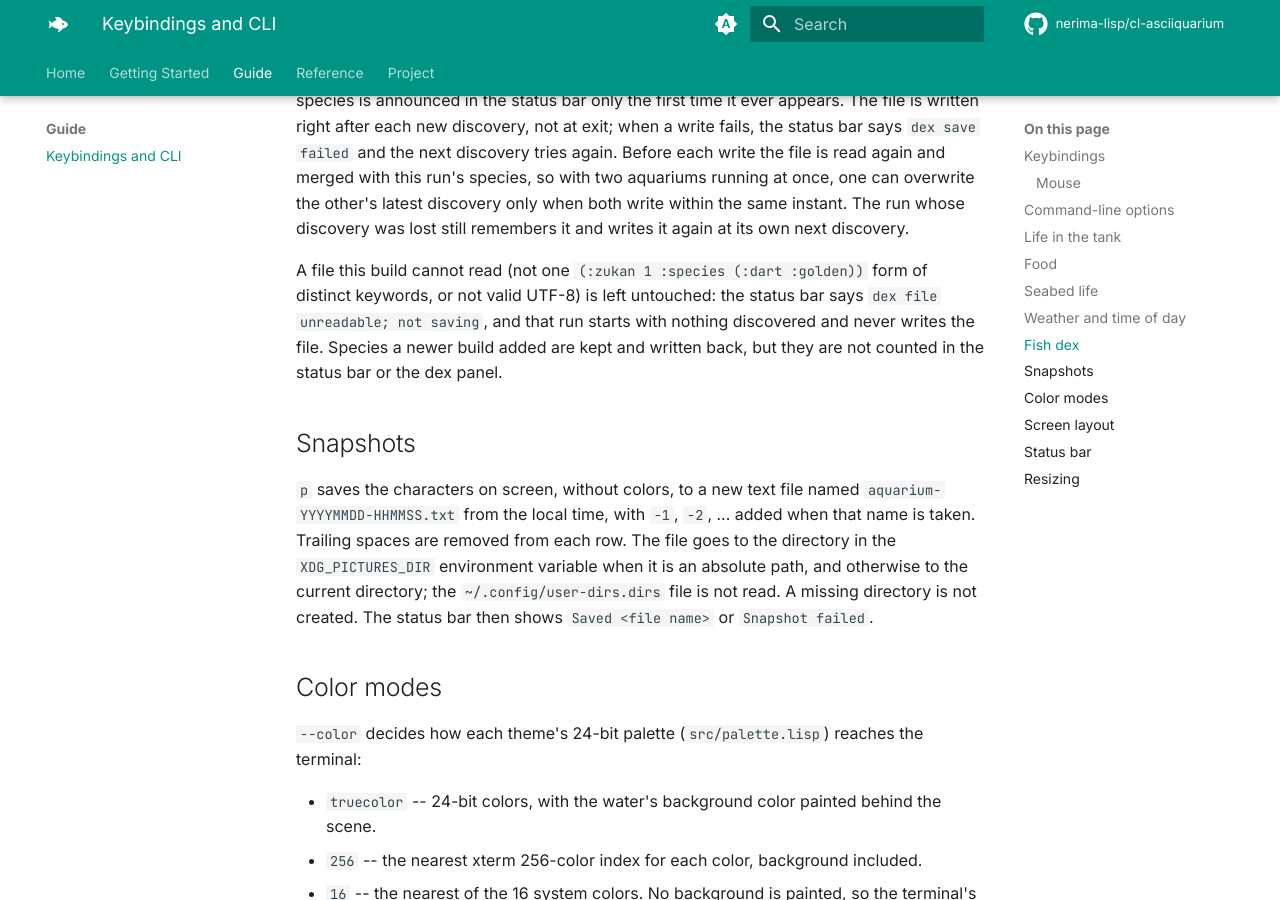
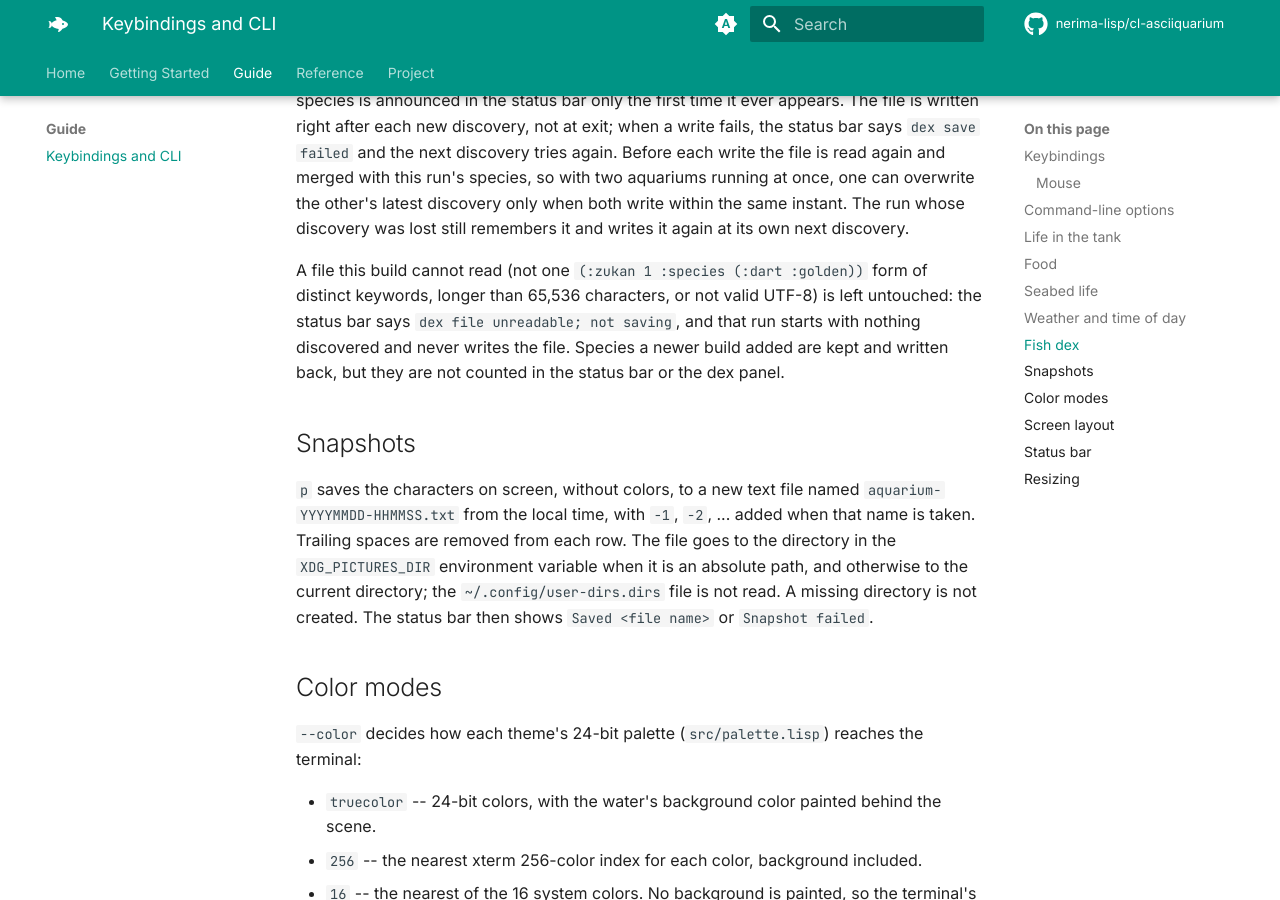
Before and after one commit to nerima-lisp/cl-asciiquarium, an MkDocs documentation site: the page built from docs/src/guide/usage.md, in a window 1280 px wide and 900 px high, scrolled down 6137 px. Built offline with MkDocs 1.6.1 and Material for MkDocs 9.7.7, drawn with Linux system fonts in a browser that asks for light colours; comment, search, counter and statistics services are not loaded.

Commit message:
fix: treat an oversized or deeply nested dex file as broken
Review finding: a dex file holding (:zukan 1 :species followed by
50,000 open parentheses exhausted SBCL's control stack inside READ.
That is a fatal error, not a condition, so the handler around the load
could not catch it and the aquarium could not start. A run of quote
marks does the same.

load-zukan now reads at most 65,536 characters (a file naming every
species is about 250, so that leaves room for hundreds of species a
newer build may add) and checks the text before READ sees it: lists may
nest only as deep as the format's two levels, and the reader-macro
characters ' ` , # are refused, since the format uses none of them and
each can nest. Parentheses inside strings, |...| names, after a
backslash, or in a comment are not counted. A file that fails either
check is broken like any other: reported and never overwritten.

```diff
--- a/docs/src/guide/usage.md
+++ b/docs/src/guide/usage.md
@@ -239,9 +239,9 @@ only when both write within the same instant. The run whose discovery was
 lost still remembers it and writes it again at its own next discovery.
 
 A file this build cannot read (not one `(:zukan 1 :species (:dart :golden))`
-form of distinct keywords, or not valid UTF-8) is left untouched: the status
-bar says `dex file unreadable; not saving`, and that run starts with nothing
-discovered and never writes the file.
+form of distinct keywords, longer than 65,536 characters, or not valid UTF-8)
+is left untouched: the status bar says `dex file unreadable; not saving`, and
+that run starts with nothing discovered and never writes the file.
 Species a newer build added are kept and written back, but they are not
 counted in the status bar or the dex panel.
 
```
Also changed, not shown: 2 other files.
